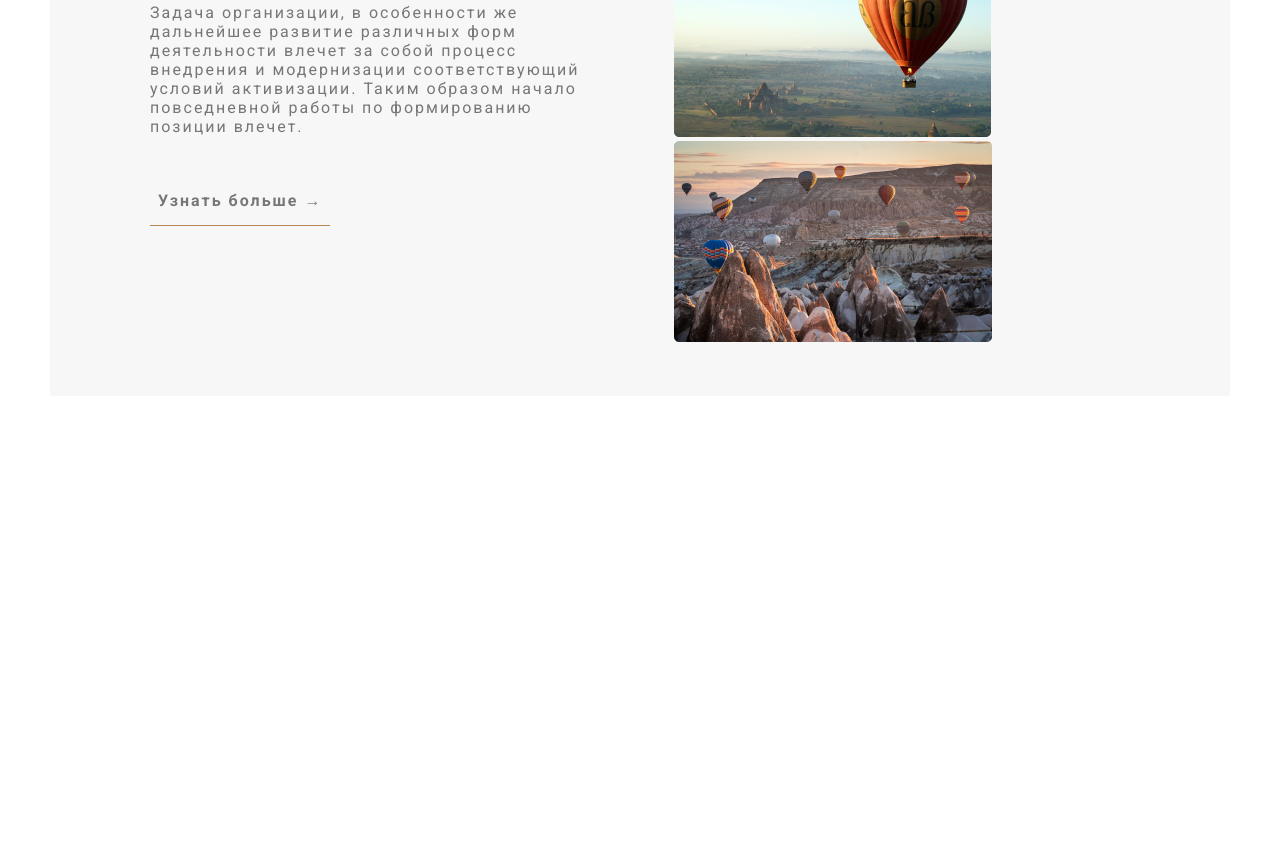
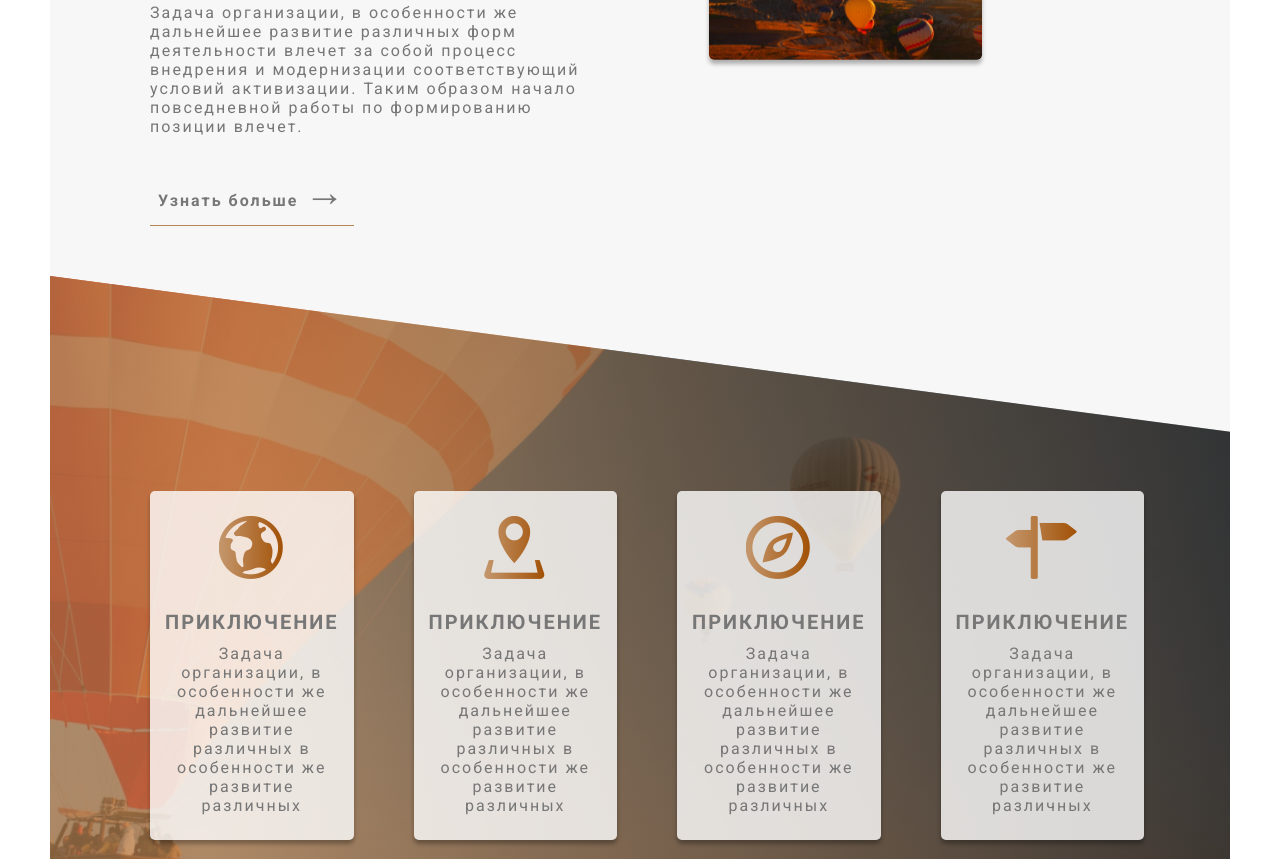
Before and after one commit to TDmitrii78/Balloons, a website: page src/index.html in a window 1280 px wide. Shown: the part 1319-2178 px from the top of the page. Before the commit the page ends 1765 px from the top, so only its background shows below. Drawn offline with nearby package versions, Linux system fonts and the light colour scheme; files that its build step writes are made by us from their sources; files whose address does not match are found by name.

Commit message:
add 3 screen

```diff
--- a/src/index.html
+++ b/src/index.html
@@ -43,13 +43,69 @@
                         <p class="about__text">
                             Задача организации, в особенности же дальнейшее развитие различных форм деятельности влечет за собой процесс внедрения и модернизации соответствующий условий активизации. Таким образом начало повседневной работы по формированию позиции влечет.
                         </p>
-                        <a class="btn-text about__btn-text" href="#">Узнать больше &#8594</a>
+                        <a class="btn-text about__btn-text" href="#">Узнать больше <span>&#8594</span></a>
                     </div>
                     <div class="about__col-2">
                         <div class="composition">
-                            <img src="./img/slides/slide1.jpg" alt="slide1">
-                            <img src="./img/slides/slide2.jpg" alt="slide2">
-                            <img src="./img/slides/slide3.jpg" alt="slide3">
+                            <img class="composition__slides composition__slides_1" src="./img/slides/slide1.jpg" alt="slide1">
+                            <img class="composition__slides composition__slides_2" src="./img/slides/slide2.jpg" alt="slide2">
+                            <img class="composition__slides composition__slides_3" src="./img/slides/slide3.jpg" alt="slide3">
+                        </div>
+                    </div>
+                </div>
+            </section>
+            <section class="adventures">
+                <div class="adventures__grid">
+                    <div class="card">
+                        <div class="card__icon-wrapper">
+                            <i class="card__icon icon-earth"></i>
+                        </div>
+                        <div class="card__inform">
+                            <h3 class="card__title three-title">
+                                приключение
+                            </h3>
+                            <p class="card__description">
+                                Задача организации, в особенности же дальнейшее развитие различных в особенности же развитие различных
+                            </p>
+                        </div>
+                    </div>
+                    <div class="card">
+                        <div class="card__icon-wrapper">
+                            <i class="card__icon icon-location"></i>
+                        </div>
+                        <div class="card__inform">
+                            <h3 class="card__title three-title">
+                                приключение
+                            </h3>
+                            <p class="card__description">
+                                Задача организации, в особенности же дальнейшее развитие различных в особенности же развитие различных
+                            </p>
+                        </div>
+                    </div>
+                    <div class="card">
+                        <div class="card__icon-wrapper">
+                            <i class="card__icon icon-compass"></i>
+                        </div>
+                        <div class="card__inform">
+                            <h3 class="card__title three-title">
+                                приключение
+                            </h3>
+                            <p class="card__description">
+                                Задача организации, в особенности же дальнейшее развитие различных в особенности же развитие различных
+                            </p>
+                        </div>
+                    </div>
+                    <div class="card">
+                        <div class="card__icon-wrapper">
+                            <i class="card__icon icon-pointer"></i>
+                        </div>
+                        <div class="card__inform">
+                            <h3 class="card__title three-title">
+                                приключение
+                            </h3>
+                            <p class="card__description">
+                                Задача организации, в особенности же дальнейшее развитие различных в особенности же развитие различных
+                            </p>
                         </div>
                     </div>
                 </div>
--- a/src/sass/abstracts/_variable.scss
+++ b/src/sass/abstracts/_variable.scss
@@ -6,5 +6,9 @@ $Black: #000000;
 $color-white: #FAFAFA;
 $color-grey: #777777;
 
+//градиент
+$gradient-brown-black: linear-gradient(90deg, #BA8554 0%, #000 100%);
+$gradien-brown-light-brown-darck: linear-gradient(90deg, #C3956A 3.65%, #A14F03 100%);
+
 //тень кнопок
 $b-shadow: (0 0.4rem 0.4rem 0 rgba(0, 0, 0, 0.3));
--- /dev/null
+++ b/src/sass/base/_icon-fonts.scss
@@ -0,0 +1,39 @@
+@font-face {
+  font-family: 'icomoon';
+  src:  url('./../fonts/icon-fonts/icomoon.eot?f97xkp');
+  src:  url('./../fonts/icon-fonts/icomoon.eot?f97xkp#iefix') format('embedded-opentype'),
+    url('./../fonts/icon-fonts/icomoon.ttf?f97xkp') format('truetype'),
+    url('./../fonts/icon-fonts/icomoon.woff?f97xkp') format('woff'),
+    url('./../fonts/icon-fonts/icomoon.svg?f97xkp#icomoon') format('svg');
+  font-weight: normal;
+  font-style: normal;
+  font-display: block;
+}
+
+[class^="icon-"], [class*=" icon-"] {
+  /* use !important to prevent issues with browser extensions that change fonts */
+  font-family: 'icomoon' !important;
+  speak: never;
+  font-style: normal;
+  font-weight: normal;
+  font-variant: normal;
+  text-transform: none;
+  line-height: 1;
+
+  /* Better Font Rendering =========== */
+  -webkit-font-smoothing: antialiased;
+  -moz-osx-font-smoothing: grayscale;
+}
+
+.icon-compass:before {
+  content: "\e900";
+}
+.icon-earth:before {
+  content: "\e901";
+}
+.icon-location:before {
+  content: "\e902";
+}
+.icon-pointer:before {
+  content: "\e903";
+}
--- a/src/sass/base/_typography.scss
+++ b/src/sass/base/_typography.scss
@@ -36,10 +36,11 @@ body {
     font-weight: 800;
     letter-spacing: 1rem;
     text-transform: uppercase;
-    background: linear-gradient(90deg, #C3956A 3.65%, #A14F03 100%);
+    background: $gradien-brown-light-brown-darck;
     background-clip: text;
     color: transparent;
     transition: all .3s;
+    backface-visibility: hidden;
     &:hover {
         transform: rotate(4deg);
     }
@@ -48,4 +49,5 @@ body {
 .three-title {
     font-size: 2rem;
     font-weight: 700;
+    text-transform: uppercase;
 }
--- a/src/sass/components/_btn.scss
+++ b/src/sass/components/_btn.scss
@@ -11,7 +11,6 @@
         font-size: 2rem;
         font-weight: 600;
         color: $color-grey;
-
         z-index: 1;
     }
     &:hover {
@@ -48,6 +47,15 @@
     text-decoration: none;
     border-bottom: 0.1rem solid $Brown-color-light;
     font-weight: 700;
-    color: $color-grey
+    color: $color-grey;
+    transition: all .3s;
+    span {
+        font-size: 4rem;
+        line-height: 0;
+    }
+    &:hover {
+        background-color: $Brown-color-light;
+        color: white;
+    }
 
 }
--- /dev/null
+++ b/src/sass/components/_card.scss
@@ -0,0 +1,25 @@
+.card {
+    padding: 2.5rem 1.5rem;
+    border-radius: .5rem;
+    background: rgba(255, 255, 255, 0.80);
+    box-shadow: $b-shadow;
+    text-align: center;
+    transition: all .3s;
+    &__icon-wrapper {
+        font-size: 6.3rem;
+        color: transparent;
+    }
+    &__icon {
+        background-image: $gradien-brown-light-brown-darck;
+        background-clip: text;
+    }
+    &__title {
+        margin-top: 2rem;
+    }
+    &__description {
+        margin-top: 1rem;
+    }
+    &:hover {
+        transform: translateY(-2rem) scale(1.03);
+    }
+}
--- /dev/null
+++ b/src/sass/components/_composition.scss
@@ -0,0 +1,38 @@
+.composition {
+    position: relative;
+    &__slides {
+        position: absolute;
+        border-radius: .5rem;
+        width: 60%;
+        outline-offset: 1rem;
+        transition: all .3s;
+        backface-visibility: hidden;
+        box-shadow: $b-shadow;
+        &_1 {
+            top: 15.5rem;
+            left: 3.5rem;
+            z-index: 3;
+        }
+        &_2 {
+            top: 8rem;
+            right: 0;
+            z-index: 2;
+        }
+        &_3 {
+            top: 0;
+            left: 0;
+            z-index: 1;
+        }
+        &:hover {
+            transform: scale(1.1);
+            z-index: 20;
+            outline: .3rem solid $Brown-color-light;
+        }
+    }
+    &:hover {
+        .composition__slides:not(:hover) {
+            transform: scale(0.9);
+        }
+    }
+
+}
--- /dev/null
+++ b/src/sass/pages/_adventures.scss
@@ -0,0 +1,14 @@
+.adventures {
+    background-image: linear-gradient(93deg, rgba(186, 133, 84, 0.70) 15.63%, rgba(0, 0, 0, 0.70) 100%), url('./../img/background/adventures.jpg');
+    background-position: center;
+    background-repeat: no-repeat;
+    background-size: cover;
+    clip-path: polygon(0 0, 100% 20%, 100% 100%, 0 80%);
+    &__grid {
+        display: grid;
+        grid-template-columns: repeat(4, 1fr);
+        grid-template-rows: auto;
+        gap: 6rem;
+        padding: 21.5rem 10rem;
+    }
+}
--- a/src/sass/style.scss
+++ b/src/sass/style.scss
@@ -1,10 +1,14 @@
 @import './abstracts/variable';
+@import './base/icon-fonts';
 
 @import './base/typography';
 @import './base/base';
 
 @import './components/logo';
 @import './components/btn';
+@import './components/composition';
+@import './components/card';
 
 @import './pages/header';
 @import './pages/about';
+@import './pages/adventures';
```
Also changed, not shown: dist/css/style.min.css, dist/fonts/icon-fonts/icomoon.svg (added), dist/fonts/icon-fonts/icomoon.ttf (added), dist/fonts/icon-fonts/icomoon.woff (added), dist/index.html, src/fonts/icon-fonts/icomoon.svg (added), src/fonts/icon-fonts/icomoon.ttf (added), src/fonts/icon-fonts/icomoon.woff (added), 2 other files.
